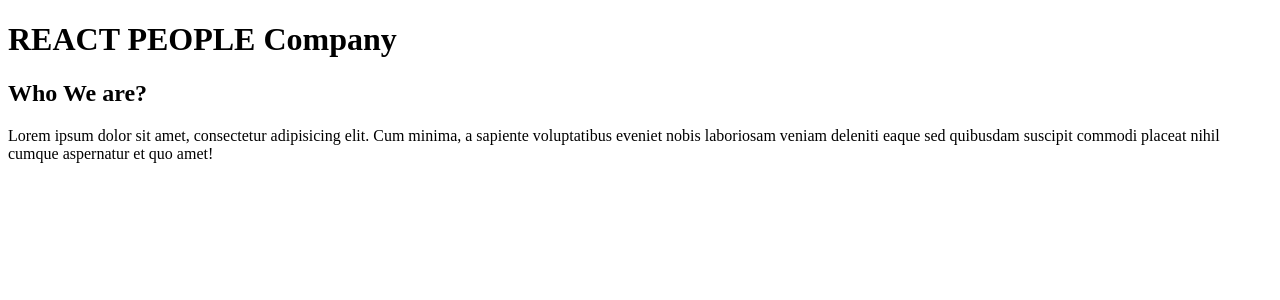
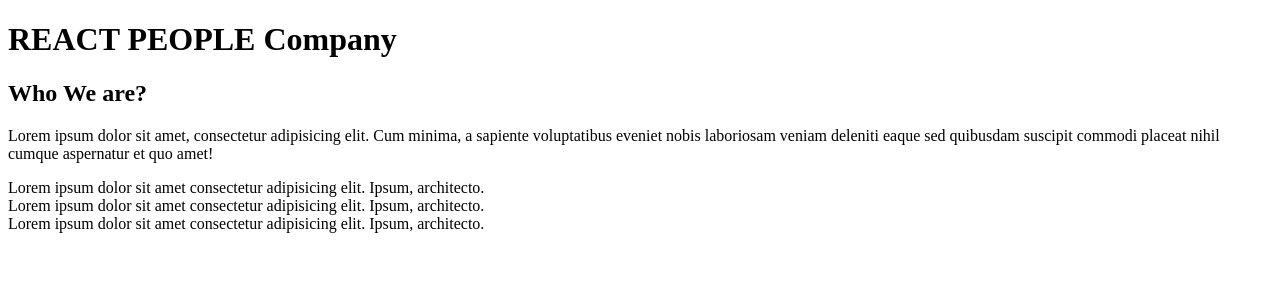
Before and after one commit to BojanMijatovic/Learn-React-step-by-step, a React (Create React App) app in the folder Basic/Working With Components/my-first-react-app/: page / in a window 1280 px wide. Shown: the top 300 px of the page. Built offline with nearby package versions, Linux system fonts and the light colour scheme.

Commit message:
start site

```diff
--- /dev/null
+++ b/Basic/Working With Components/my-first-react-app/src/components/FeatureItems/FeatureItem.js
@@ -0,0 +1,10 @@
+const FeatureItem = () => {
+  return (
+    <div>
+      Lorem ipsum dolor sit amet consectetur adipisicing elit. Ipsum,
+      architecto.
+    </div>
+  );
+};
+
+export default FeatureItem;
--- a/Basic/Working With Components/my-first-react-app/src/components/Features.js
+++ b/Basic/Working With Components/my-first-react-app/src/components/Features.js
@@ -1,5 +1,12 @@
+import FeatureItem from './FeatureItems/FeatureItem';
 const Feature = () => {
-  return <div></div>;
+  return (
+    <div>
+      <FeatureItem />
+      <FeatureItem />
+      <FeatureItem />
+    </div>
+  );
 };
 
 export default Feature;
```
